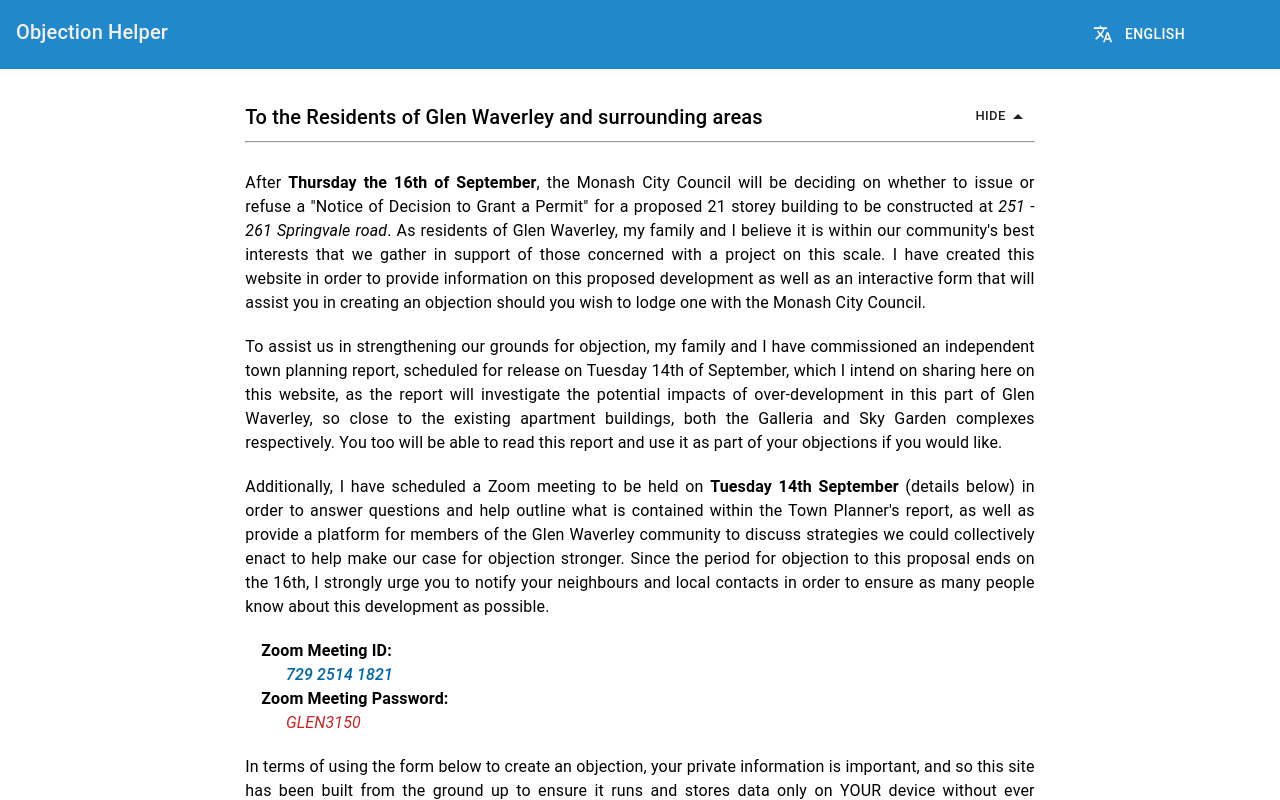
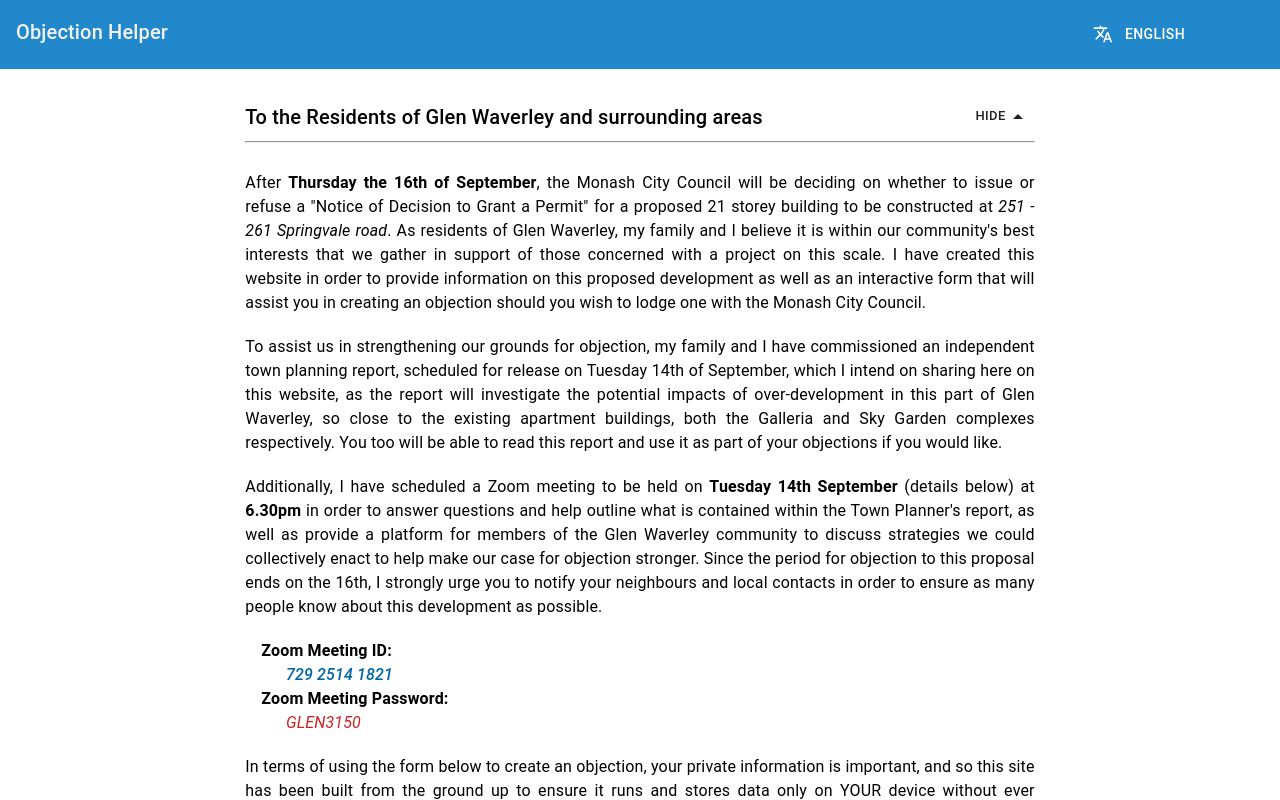
Before and after one commit to AWCostabile/AWCostabile.github.io, a React (Create React App) app: page / in a window 1280 px wide. Built offline with nearby package versions, Linux system fonts and the light colour scheme.

Commit message:
refactor: add time to Zoom meeting text

```diff
--- a/src/common/languages/english-info.tsx
+++ b/src/common/languages/english-info.tsx
@@ -45,14 +45,14 @@ export const englishInfo: ILanguage["info"] = {
     </>,
     <>
       Additionally, I have scheduled a Zoom meeting to be held on{" "}
-      <strong>Tuesday 14th September</strong> (details below) in order to answer
-      questions and help outline what is contained within the Town Planner's
-      report, as well as provide a platform for members of the Glen Waverley
-      community to discuss strategies we could collectively enact to help make
-      our case for objection stronger. Since the period for objection to this
-      proposal ends on the 16th, I strongly urge you to notify your neighbours
-      and local contacts in order to ensure as many people know about this
-      development as possible.
+      <strong>Tuesday 14th September</strong> (details below) at{" "}
+      <strong>6.30pm</strong> in order to answer questions and help outline what
+      is contained within the Town Planner's report, as well as provide a
+      platform for members of the Glen Waverley community to discuss strategies
+      we could collectively enact to help make our case for objection stronger.
+      Since the period for objection to this proposal ends on the 16th, I
+      strongly urge you to notify your neighbours and local contacts in order to
+      ensure as many people know about this development as possible.
     </>,
     <span style={{ display: "block", padding: "0 16px" }}>
       <strong>Zoom Meeting ID:</strong>
```
